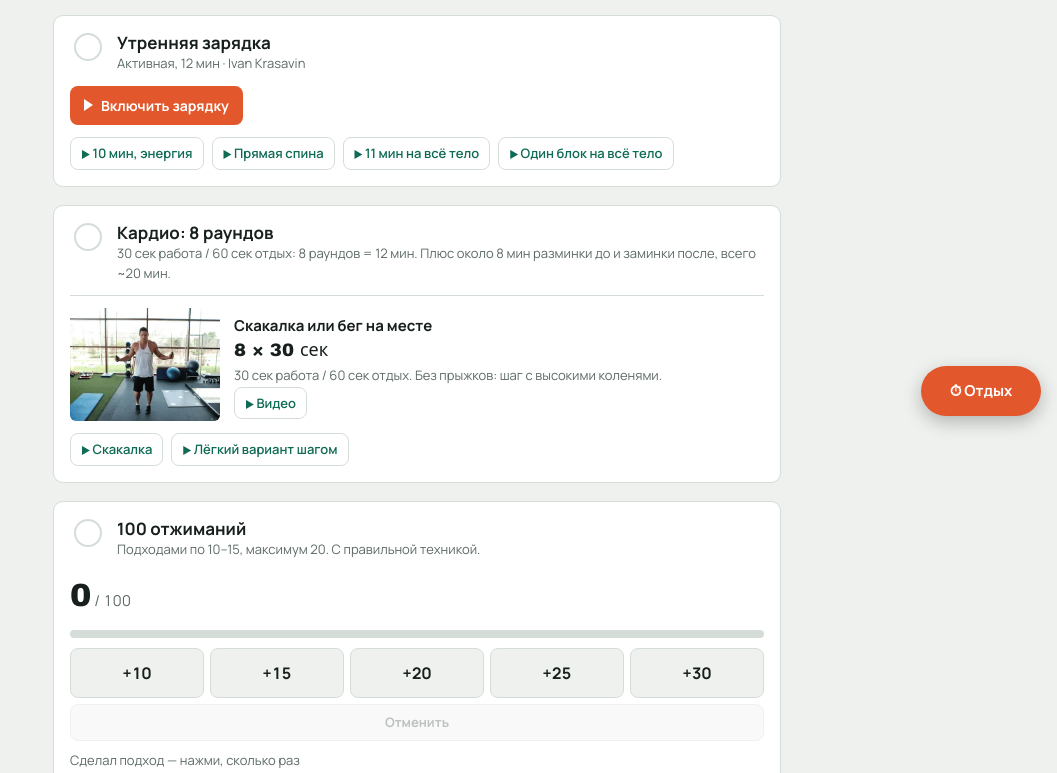
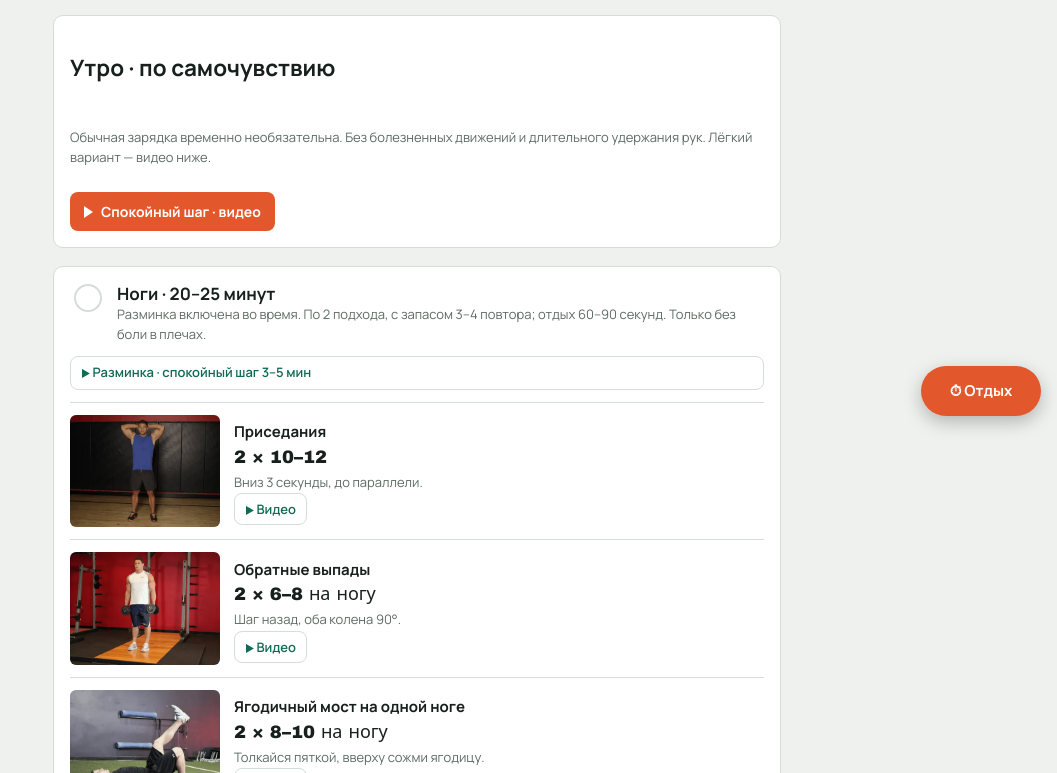
Before and after one commit to AlexPetrNick/train_page, a plain HTML site: page index.html in a window 1280 px wide. Shown: the part 368-1141 px from the top of the page, without its empty margins (223-1280 px from the left). Drawn offline with Linux system fonts and the light colour scheme; a web font is replaced by a local one.

Commit message:
Пересмотреть неделю 23–29 ноября с разгрузкой плеч и двумя силовыми на ноги

```diff
--- a/index.html
+++ b/index.html
@@ -303,8 +303,8 @@ main .wrap { padding-bottom: 110px }
   const PK = "fitplan-push";
   function loadPush() { try { return JSON.parse(localStorage.getItem(PK) || "{}"); } catch (e) { return {}; } }
   function savePush(o) { try { localStorage.setItem(PK, JSON.stringify(o)); } catch (e) {} }
-  function pushCounter() {
-    const GOAL = 100, k = curKey;
+  function pushCounter(noGoal = false) {
+    const GOAL = noGoal ? Infinity : 100, k = curKey;
     const wrap = el("div", { class: "pc" });
     const num = el("div", { class: "pc-num" });
     const bar = el("div", { class: "pc-bar" }, el("i"));
@@ -313,7 +313,7 @@ main .wrap { padding-bottom: 110px }
     function draw() {
       const all = loadPush(), arr = all[k] || [], sum = arr.reduce((a, b) => a + b, 0);
       num.textContent = "";
-      num.append(el("b", { text: String(sum) }), " / " + GOAL, el("span", { text: arr.length ? " · " + arr.length + " " + (arr.length % 10 === 1 && arr.length % 100 !== 11 ? "подход" : (arr.length % 10 >= 2 && arr.length % 10 <= 4 && (arr.length % 100 < 12 || arr.length % 100 > 14)) ? "подхода" : "подходов") : "" }));
+      num.append(el("b", { text: String(sum) }), (noGoal ? " повторов" : " / " + GOAL), el("span", { text: arr.length ? " · " + arr.length + " " + (arr.length % 10 === 1 && arr.length % 100 !== 11 ? "подход" : (arr.length % 10 >= 2 && arr.length % 10 <= 4 && (arr.length % 100 < 12 || arr.length % 100 > 14)) ? "подхода" : "подходов") : "" }));
       bar.firstChild.style.width = Math.min(100, sum / GOAL * 100) + "%";
       bar.classList.toggle("full", sum >= GOAL);
       sets.textContent = arr.length ? arr.join(" + ") : "Сделал подход — нажми, сколько раз";
@@ -330,6 +330,7 @@ main .wrap { padding-bottom: 110px }
     const undo = el("button", { type: "button", class: "pc-undo", text: "Отменить" });
     undo.addEventListener("click", () => { const all = loadPush(); const arr = all[k] || []; arr.pop(); all[k] = arr; savePush(all); draw(); });
     btns.append(undo);
+    bar.hidden = noGoal;
     wrap.append(num, bar, btns, sets);
     draw();
     return wrap;
@@ -341,8 +342,17 @@ main .wrap { padding-bottom: 110px }
     week = Math.floor(dayIdx / 7);
     inCycle = dayIdx >= 0 && week < 4;
     session = inCycle ? PLAN[week][dayIdx % 7] : null;
-    // Разовая замена после согласованного отдыха от силовых.
-    if (curKey === "2026-11-24") session = { kind: "C", recovery: true };
+    // Пересмотр календарной недели с учётом выполненного кардио и боли в плечах.
+    const revisedWeek = {
+      "2026-11-23": { kind: "R" },
+      "2026-11-24": { kind: "C", recovery: true },
+      "2026-11-25": { kind: "L", shoulderCare: true },
+      "2026-11-26": { kind: "R", shoulderCare: true },
+      "2026-11-27": { kind: "C", recovery: true, shoulderCare: true },
+      "2026-11-28": { kind: "L", shoulderCare: true },
+      "2026-11-29": { kind: "R", shoulderCare: true }
+    };
+    session = revisedWeek[curKey] || session;
     const mon = new Date(cur); mon.setDate(cur.getDate() - ((cur.getDay() + 6) % 7));
     weekKeys = Array.from({ length: 7 }, (_, i) => { const d = new Date(mon); d.setDate(mon.getDate() + i); return key(d); });
     const sun = new Date(mon); sun.setDate(mon.getDate() + 6);
@@ -357,6 +367,11 @@ main .wrap { padding-bottom: 110px }
     sub.textContent = dateStr[0].toUpperCase() + dateStr.slice(1) + (inCycle ? " · неделя " + (week + 1) + " из 4" : "");
 
     const m = MORNING[cur.getDay()];
+    if (session && session.shoulderCare)
+      blocks.append(el("section", { class: "block" }, el("h2", { text: "Утро · по самочувствию" }),
+        el("p", { class: "note", text: "Обычная зарядка временно необязательна. Без болезненных движений и длительного удержания рук. Лёгкий вариант — видео ниже." }),
+        vbtn("Y1khBnXE83Q", "Спокойный шаг · видео")));
+    else
     blocks.append(block("morning", "Утренняя зарядка", m[1] + " · Ivan Krasavin", [vbtn(m[0], "Включить зарядку"),
       el("div", { class: "links" }, MORE.map(([id, t]) => vlink(id, t)))]));
 
@@ -373,6 +388,19 @@ main .wrap { padding-bottom: 110px }
         vbtn("QF7pYMrGeCY", "Включить растяжку · 5 мин"),
         el("a", { class: "vlink", href: YT("QF7pYMrGeCY"), target: "_blank", rel: "noopener", text: "Открыть на YouTube" }),
         el("p", { class: "note", text: "Комфортное натяжение, без боли. Отмечай отдельно после выполнения." })
+      ]));
+    } else if (session.kind === "L") {
+      title.textContent = "Лёгкая силовая · ноги";
+      chip.textContent = "Разгрузка";
+      blocks.append(block("workout", "Ноги · 20–25 минут", "Разминка включена во время. По 2 подхода, с запасом 3–4 повтора; отдых 60–90 секунд. Только без боли в плечах.", [
+        vlink("Y1khBnXE83Q", "Разминка · спокойный шаг 3–5 мин"),
+        exRow("squat", "2 × 10–12"),
+        exRow("rlunge", "2 × 6–8 на ногу"),
+        exRow("bridge1", "2 × 8–10 на ногу"),
+        el("p", { class: "note", text: "Без пайка, скалолаза, планок и обязательных отжиманий. При сохраняющейся усталости сократи до одного подхода или выбери отдых." })
+      ]));
+      blocks.append(block("cooldown", "Растяжка · до 5 минут", "Только комфортные движения; болезненные положения и упоры на руки пропускай.", [
+        vbtn("QF7pYMrGeCY", "Открыть растяжку")
       ]));
     } else if (session.kind === "C" && session.recovery) {
       title.textContent = "Лёгкое кардио · 15–20 минут";
@@ -402,9 +430,9 @@ main .wrap { padding-bottom: 110px }
     }
 
     if (inCycle && session.kind !== "A" && session.kind !== "B")
-      blocks.append(block("pushups", "100 отжиманий", "Подходами по 10–15, максимум 20. С правильной техникой.", pushCounter()));
+      blocks.append(block("pushups", session.shoulderCare ? "Отжимания · необязательно" : "100 отжиманий", session.shoulderCare ? "Цель 100 временно отменена. Счётчик оставлен по твоему желанию. При боли — остановись; оцени плечи и следующим утром." : "Подходами по 10–15, максимум 20. С правильной техникой.", pushCounter(!!session.shoulderCare)));
 
-    if (inCycle && session.kind !== "A" && session.kind !== "B" && !session.recovery)
+    if (inCycle && session.kind !== "A" && session.kind !== "B" && !session.recovery && !session.shoulderCare)
       blocks.append(block("shoulders", "Плечи, 5 мин", "Укрепляем выносливость плеч. Плечи всё время опущены от ушей, жжение нормально, острая боль или онемение — стоп.", [
         el("div", { class: "links" },
           vlink("mCLSJhDh-Sc", "Ангел у стены 2 × 10"),
@@ -412,9 +440,9 @@ main .wrap { padding-bottom: 110px }
           vlink("hVCdqpxhAMU", "Y-T-W стоя 2 круга по 8"),
           vlink("ZD0Rxjq6muA", "Лопаточные отжимания 2 × 10"))]));
 
-    blocks.append(block("steps", "8–10 тыс. шагов", "Часы считают сами. Вечером пришли скрин, и шапка обновится."));
+    blocks.append(block("steps", session && session.shoulderCare ? "Комфортная ходьба" : "8–10 тыс. шагов", session && session.shoulderCare ? "Без обязательного минимума и добивания колец. Пришли скрин для учёта активности." : "Часы считают сами. Вечером пришли скрин, и шапка обновится."));
 
-    blocks.append(block("hourly", "Разминка раз в час", "Часы вибрируют через 50 мин без движения. Встаёшь и делаешь:", [
+    if (!(session && session.shoulderCare)) blocks.append(block("hourly", "Разминка раз в час", "Часы вибрируют через 50 мин без движения. Встаёшь и делаешь:", [
       el("div", { class: "links" }, vlink("0jR4FxC2s6c", "Приседания × 15"), vlink("4ES8h7fn5yw", "Локоть к колену × 10 на сторону"), vlink("Y1khBnXE83Q", "Шаг на месте 30 сек")),
       el("div", { class: "links" }, vlink("8f_8WvC0kpY", "Или 5 мин: живот и спина стоя"), vlink("r4wqKqlcNag", "Или 5 мин: осанка"))]));
     paint();
```
